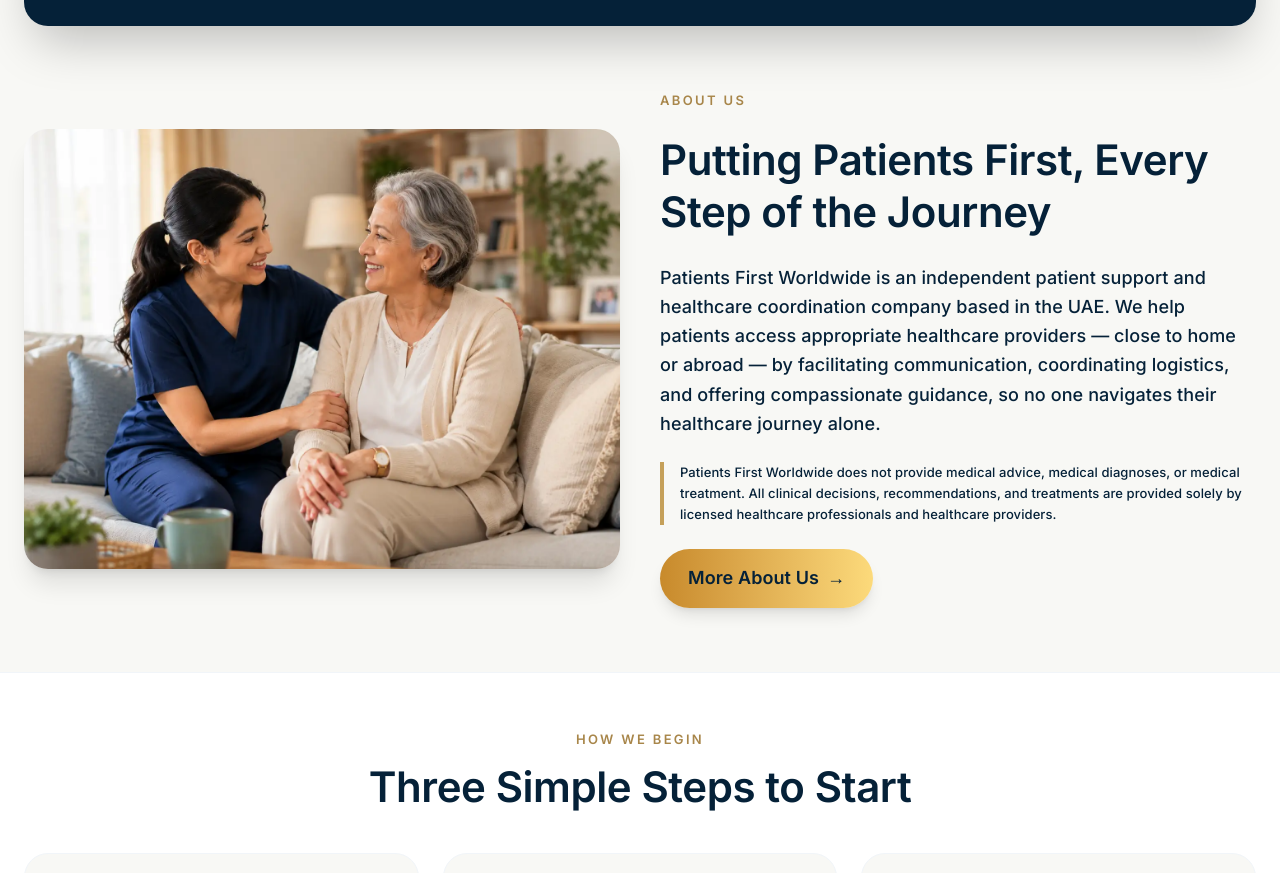
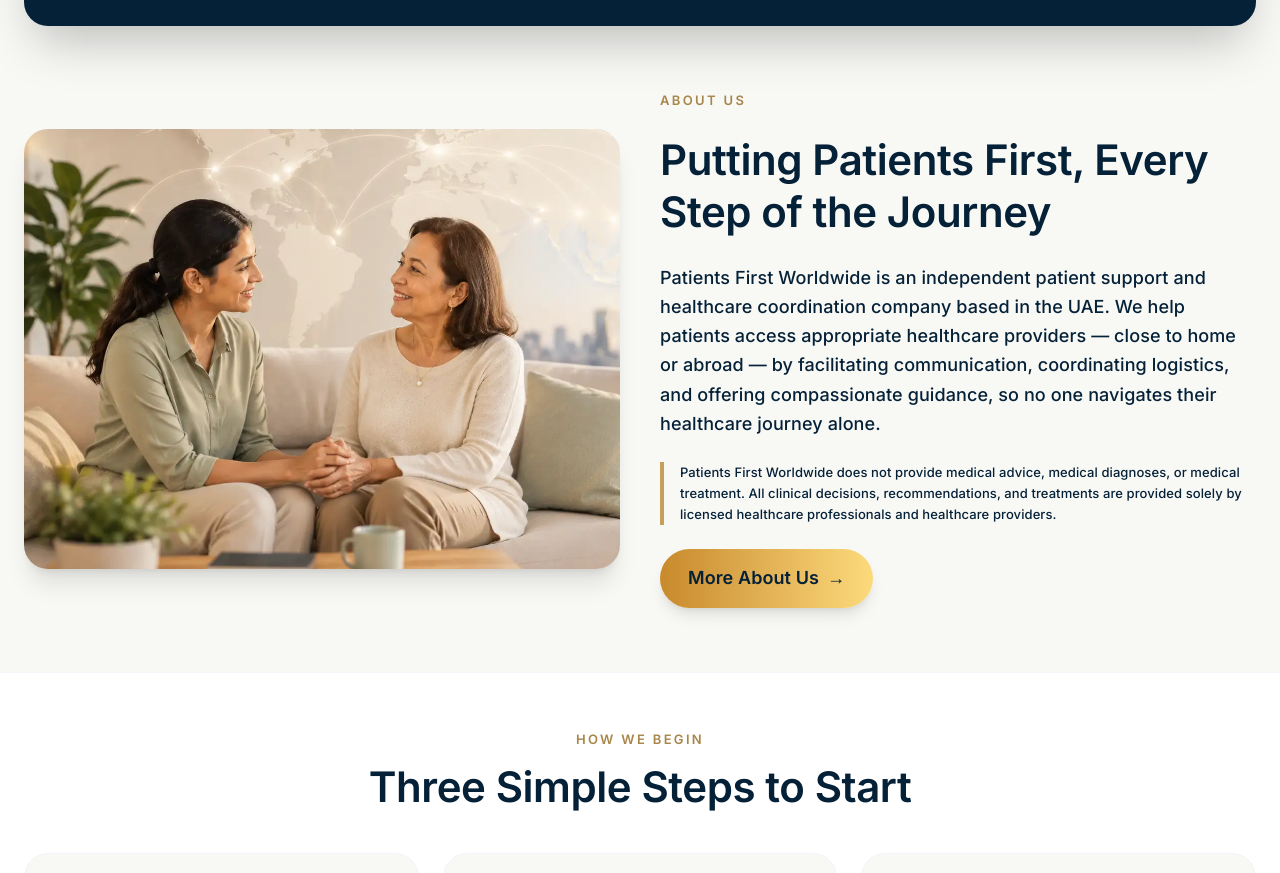
Before and after one commit to growizedigitaluae/patients-first--v2, a Next.js app: page / in a window 1280 px wide. Shown: the part 1217-2090 px from the top of the page. Built offline with nearby package versions, Linux system fonts and the light colour scheme.

Commit message:
about us section images updated

```diff
--- a/src/app/page.tsx
+++ b/src/app/page.tsx
@@ -275,7 +275,7 @@
       <section className="py-16 px-6 max-w-7xl mx-auto">
         <div className="grid lg:grid-cols-2 gap-10 items-center">
           <div className="relative h-[440px] rounded-3xl overflow-hidden shadow-xl">
-            <Image src="/about-us.webp" alt="Compassionate patient support" fill className="object-cover" />
+            <Image src="/about-us-2a.webp" alt="Compassionate patient support" fill className="object-cover" />
           </div>
           <div className="space-y-6">
             <p className="text-gold-dark font-semibold tracking-[0.18em] uppercase text-xs">About Us</p>
```
Also changed, not shown: public/about-us-2a.webp (added).
